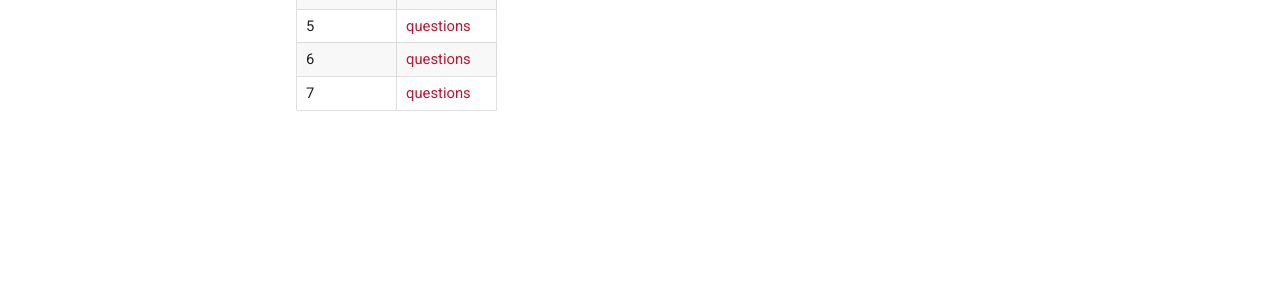
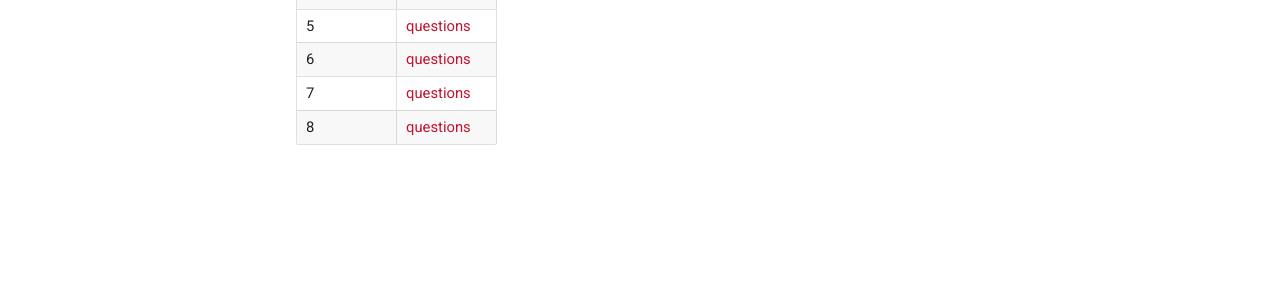
Before and after one commit to cmu-optimal-control/cmu-optimal-control.github.io, an MkDocs documentation site: the page built from docs/quizzes.md, in a window 1280 px wide. Shown: the part 388-688 px from the top of the page. Built offline with MkDocs 1.6.1 and Material for MkDocs 9.7.7, drawn with Linux system fonts in a browser that asks for light colours.

Commit message:
Added Quiz 8

```diff
--- a/docs/quizzes.md
+++ b/docs/quizzes.md
@@ -10,6 +10,7 @@
 |5| [questions](quizzes/week5.pdf) |
 |6| [questions](quizzes/week6.pdf) |
 |7| [questions](quizzes/week7.pdf) |
+|8| [questions](quizzes/week8.pdf) |
 
 <!-- , [solutions](https://github.com/Optimal-Control-16-745/quiz_solutions/blob/main/week_03_quiz_solutions.pdf) |
 |4| [questions](quizzes/week4.pdf), [solutions](https://github.com/Optimal-Control-16-745/quiz_solutions/blob/main/week_04_quiz_solutions.pdf) |
```
